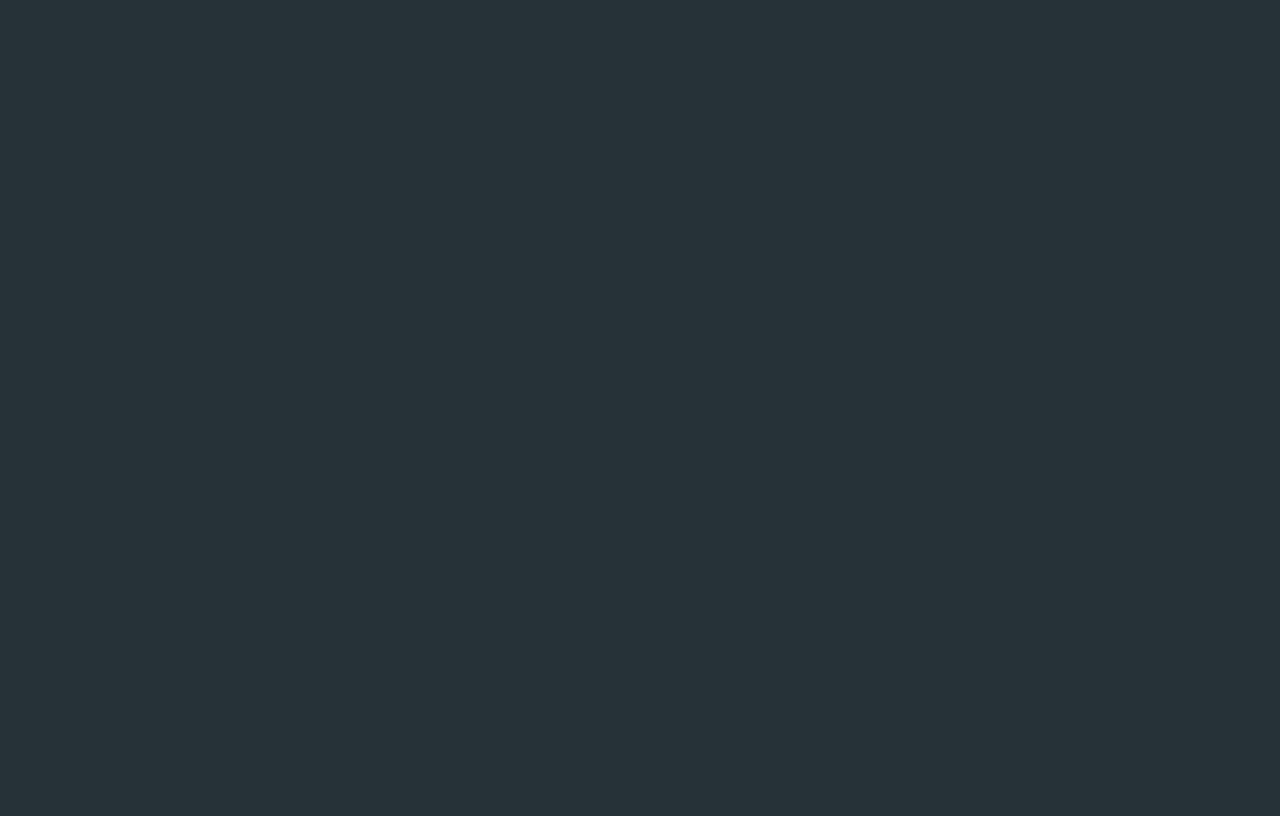
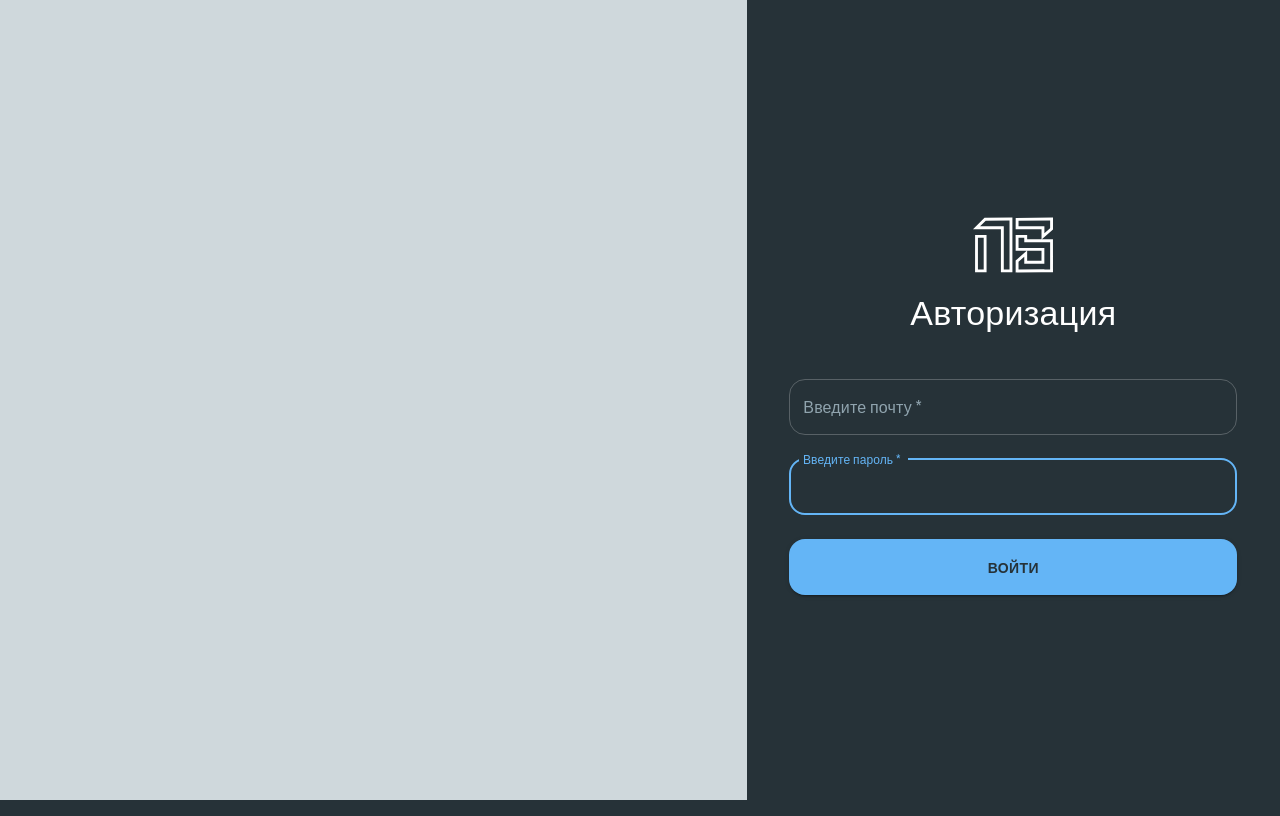
Before and after one commit to script696/script-panel, a React (Create React App) app: page /signin in a window 1280 px wide. Before the commit this address had no page. Built offline with nearby package versions, Linux system fonts and the light colour scheme.

Commit message:
feat: add login page

```diff
--- a/src/App.tsx
+++ b/src/App.tsx
@@ -4,7 +4,6 @@ import SettingsProvider from "./context/SettingsProvider";
 import { AppRouter } from "./components";
 
 function App() {
-  console.log(process.env.BASE_URL);
   return (
     <div className="App">
       <SettingsProvider>
--- a/src/components/AppRouter/AppRouter.tsx
+++ b/src/components/AppRouter/AppRouter.tsx
@@ -1,12 +1,13 @@
 import { MainLayout } from "../../layouts";
 import { Route, Routes } from "react-router-dom";
-import { Registration } from "../../pages";
+import { Login, Registration } from "../../pages";
 
 const AppRouter = () => {
   return (
     <Routes>
       <Route path="admin" element={<MainLayout />} />
       <Route path="signup" element={<Registration />} />
+      <Route path="signin" element={<Login />} />
     </Routes>
   );
 };
--- a/src/context/SettingsProvider.tsx
+++ b/src/context/SettingsProvider.tsx
@@ -12,7 +12,12 @@ const SettingsProvider = ({ children }: any) => {
     <SettingsContext.Provider value={{}}>
       <ThemeProvider theme={theme}>
         <GlobalStyles
-          styles={{ body: { backgroundColor: theme.palette.background.paper } }}
+          styles={{
+            body: {
+              backgroundColor: theme.palette.background.paper,
+              margin: "0",
+            },
+          }}
         />
         {children}
       </ThemeProvider>
--- a/src/layouts/MainLayout/MainLayout.tsx
+++ b/src/layouts/MainLayout/MainLayout.tsx
@@ -54,7 +54,14 @@ const MainLayout = () => {
   };
 
   const drawer = (
-    <Box sx={{ display: "flex", flexDirection: "column", minHeight: "100%" }}>
+    <Box
+      sx={{
+        display: "flex",
+        flexDirection: "column",
+        minHeight: "100%",
+        padding: "0",
+      }}
+    >
       <List sx={{ px: 2 }}>
         {navItems.map(({ title, link, icon: Icon }) => (
           <ListItemButton key={link} component={NavLink} to={link}>
--- /dev/null
+++ b/src/pages/Login/Login.tsx
@@ -0,0 +1,104 @@
+import AuthLayout from "../../layouts/AuthLayout/AuthLayout";
+import { Grid, TextField } from "@mui/material";
+import { Logo } from "../../components";
+import Typography from "@mui/material/Typography";
+import Box from "@mui/material/Box";
+import LoadingButton from "@mui/lab/LoadingButton";
+import { useFormik } from "formik";
+import * as Yup from "yup";
+
+type FormValues = {
+  email: string;
+  password: string;
+};
+
+const Login = () => {
+  const formik = useFormik<FormValues>({
+    initialValues: {
+      email: "",
+      password: "",
+    },
+    validationSchema: Yup.object({
+      email: Yup.string()
+        .email("Invalid email address")
+        .required("common.validations.required"),
+      password: Yup.string()
+        .max(20, "common.validations.max")
+        .required("common.validations.required"),
+    }),
+    onSubmit: (values) => {
+      handleRegister(values);
+    },
+  });
+
+  const handleRegister = (values: FormValues) => {
+    console.log(values);
+  };
+  return (
+    <AuthLayout>
+      <Grid container sx={{ minHeight: "100vh" }}>
+        <Grid item xs={7} className="login"></Grid>
+        <Grid
+          container
+          item
+          direction="column"
+          alignItems="center"
+          justifyContent="center"
+          p={4}
+          xs={5}
+          maxWidth={450}
+        >
+          <Logo size={80} />
+          <Typography component="h2" variant="h4" mb={4}>
+            Авторизация
+          </Typography>
+          <Box component="form" noValidate onSubmit={formik.handleSubmit}>
+            <TextField
+              margin="normal"
+              required
+              fullWidth
+              id="email"
+              label="Введите почту"
+              name="email"
+              autoComplete="family-name"
+              autoFocus
+              disabled={false}
+              value={formik.values.email}
+              onChange={formik.handleChange}
+              error={formik.touched.email && Boolean(formik.errors.email)}
+              helperText={formik.touched.email && formik.errors.email}
+            />
+            <TextField
+              margin="normal"
+              required
+              fullWidth
+              id="password"
+              label="Введите пароль"
+              name="password"
+              autoComplete="family-name"
+              autoFocus
+              disabled={false}
+              value={formik.values.password}
+              onChange={formik.handleChange}
+              error={formik.touched.password && Boolean(formik.errors.password)}
+              helperText={formik.touched.password && formik.errors.password}
+            />
+            <LoadingButton
+              type="submit"
+              fullWidth
+              variant="contained"
+              color="primary"
+              disabled={false}
+              loading={false}
+              sx={{ mt: 2 }}
+            >
+              Войти
+            </LoadingButton>
+          </Box>
+        </Grid>
+      </Grid>
+    </AuthLayout>
+  );
+};
+
+export default Login;
--- a/src/pages/index.ts
+++ b/src/pages/index.ts
@@ -1,2 +1,3 @@
 export { default as Home } from "./Home/Home";
 export { default as Registration } from "./Registration/Registration";
+export { default as Login } from "./Login/Login";
--- a/src/theme/components.ts
+++ b/src/theme/components.ts
@@ -29,6 +29,15 @@ const createThemeComponents = (theme: Theme) => ({
       },
     },
   },
+  MuiGrid: {
+    styleOverrides: {
+      root: {
+        "&.login": {
+          background: theme.palette.grey[100],
+        },
+      },
+    },
+  },
 });
 
 export { createThemeComponents };
--- a/src/theme/palette.ts
+++ b/src/theme/palette.ts
@@ -21,6 +21,7 @@ const darkPalette = {
   background: {
     paper: palette.grey[900],
     default: palette.grey[800],
+    light: palette.grey[200],
   },
   primary: {
     main: "#64B5F6",
@@ -38,6 +39,7 @@ const lightPalette = {
   background: {
     paper: palette.grey[900],
     default: palette.grey[800],
+    light: palette.grey[200],
   },
 };
 
```
